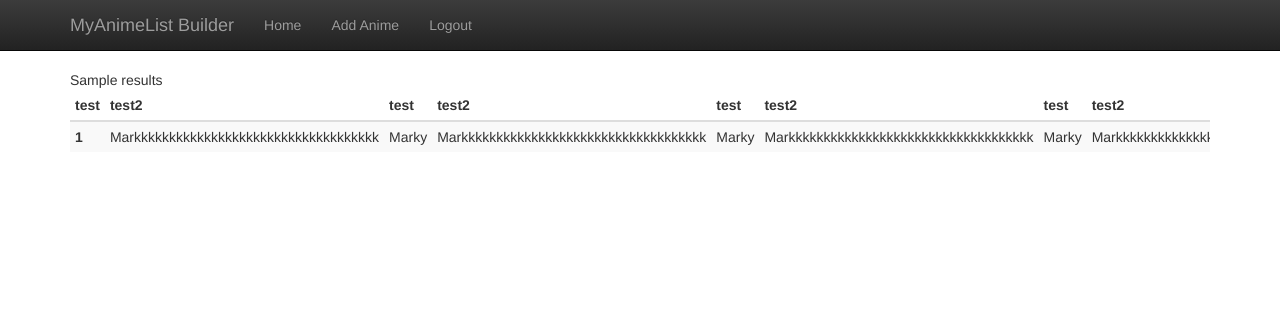
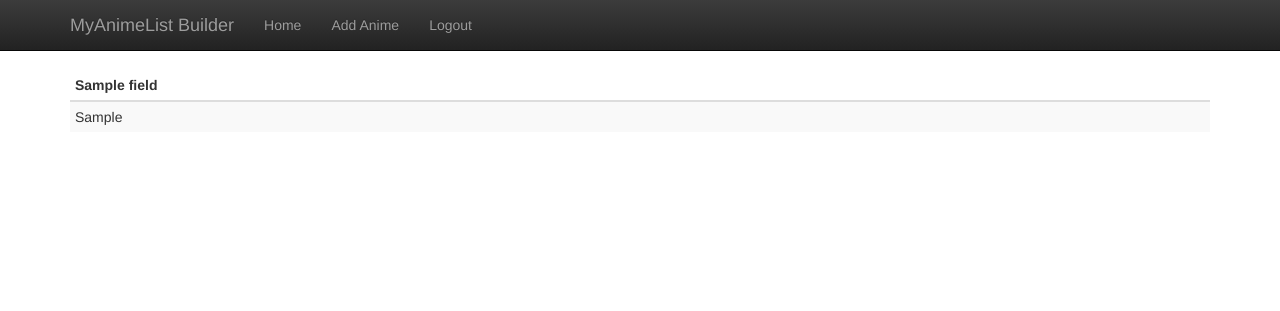
Before and after one commit to aqiu384/MALBuilder, a Flask app: template src/templates/index.html in a window 1280 px wide. Shown: the top 311 px of the page. Run offline with Flask 2, Linux system fonts and the light colour scheme; the template is opened without the code that fills it: most values are stand-ins (such as "Sample title", 1, 10 or a date in 2020); parts of the project's set-up code (start-up, migrations or seed data) failed here and were passed over; some libraries are stand-ins or nearby versions.

Commit message:
Made table display information for SearchAnimeResult

```diff
--- a/src/dbsession.py
+++ b/src/dbsession.py
@@ -250,3 +250,9 @@ class SearchAnimeResult():
 
     def get(self, field):
         return ANIME_RESULTS_FIELDS.get(field, lambda x: x)(getattr(self, field))
+
+    def parse(self, fields):
+        ret = []
+        for field in fields:
+            ret.append(getattr(self, field))
+        return ret
--- a/src/templates/displaymalform.html
+++ b/src/templates/displaymalform.html
@@ -1,35 +1,28 @@
 
-{{ results }}
+
 <div class="table-responsive">
     <table class="table table-striped table-hover table-condensed">
         <thead>
             <tr>
-                <th> test </th>
-                <th> test2 </th>
-                <th> test </th>
-                <th> test2 </th>
-                <th> test </th>
-                <th> test2 </th>
-                <th> test </th>
-                <th> test2 </th>
-                <th> test </th>
-                <th> test2 </th>
+                {% for field in fields %}
+                    <th> {{field}} </th>
+                {% endfor %}
             </tr>
         </thead>
         <tbody>
-            <tr>
-                <th scope="row">1</th>
-                <td> Markkkkkkkkkkkkkkkkkkkkkkkkkkkkkkkkkkk </td>
-                <td> Marky </td>
-                <td> Markkkkkkkkkkkkkkkkkkkkkkkkkkkkkkkkkkk </td>
-                <td> Marky </td>
-                <td> Markkkkkkkkkkkkkkkkkkkkkkkkkkkkkkkkkkk </td>
-                <td> Marky </td>
-                <td> Markkkkkkkkkkkkkkkkkkkkkkkkkkkkkkkkkkk </td>
-                <td> Marky </td>
-                <td> Markkkkkkkkkkkkkkkkkkkkkkkkkkkkkkkkkkk </td>
-                <td> Marky </td>
-            </tr>
+            {% for anime in animelist %}
+                <tr>
+                    {% set count = 0 %}
+                    {% for anime_field in anime  %}
+                        {% if fields[count] == "imgLink" %}
+                            <td> <img src={{anime_field}} height="150"> </td>
+                        {% else %}
+                            <td> {{anime_field}} </td>
+                        {% endif %}
+                        {% set count = count + 1 %}
+                    {% endfor %}
+                </tr>
+            {% endfor %}
         </tbody>
     </table>
 </div>
--- a/src/views.py
+++ b/src/views.py
@@ -72,22 +72,19 @@ def logout():
 @app.route('/index', methods=['GET', 'POST'])
 @login_required
 def index():
-    results = MALB.get_malb(g.user.malId, ['title', 'imgLink', 'myStatus', 'myScore', 'watchedEps', 'malId'])
-    form = UpdateAnimeForm(prefix='update_form')
-    form.init_results(results)
+    fields = ['title', 'imgLink', 'myStatus', 'myScore', 'watchedEps', 'malId']
+    results = MALB.get_malb(g.user.malId, fields)
 
-    if form.submit.data and form.validate_on_submit():
-        MALB.update_anime(form.subforms.data, g.user.get_id(), session['malKey'])
-        print(form.subforms.data)
+    parsed_results = []
 
-        flash('Successfully synchronized with MyAnimeList')
-        # return redirect(url_for('index'))
+    for result in results:
+        parsed_results.append(result.parse(fields))
 
     return render_template("index.html",
                            title='Home',
                            username=session['username'],
-                           animelist=results,
-                           form=form)
+                           fields=fields,
+                           animelist=parsed_results)
 
 
 @app.route('/animesearch', methods=['GET', 'POST'])
```
